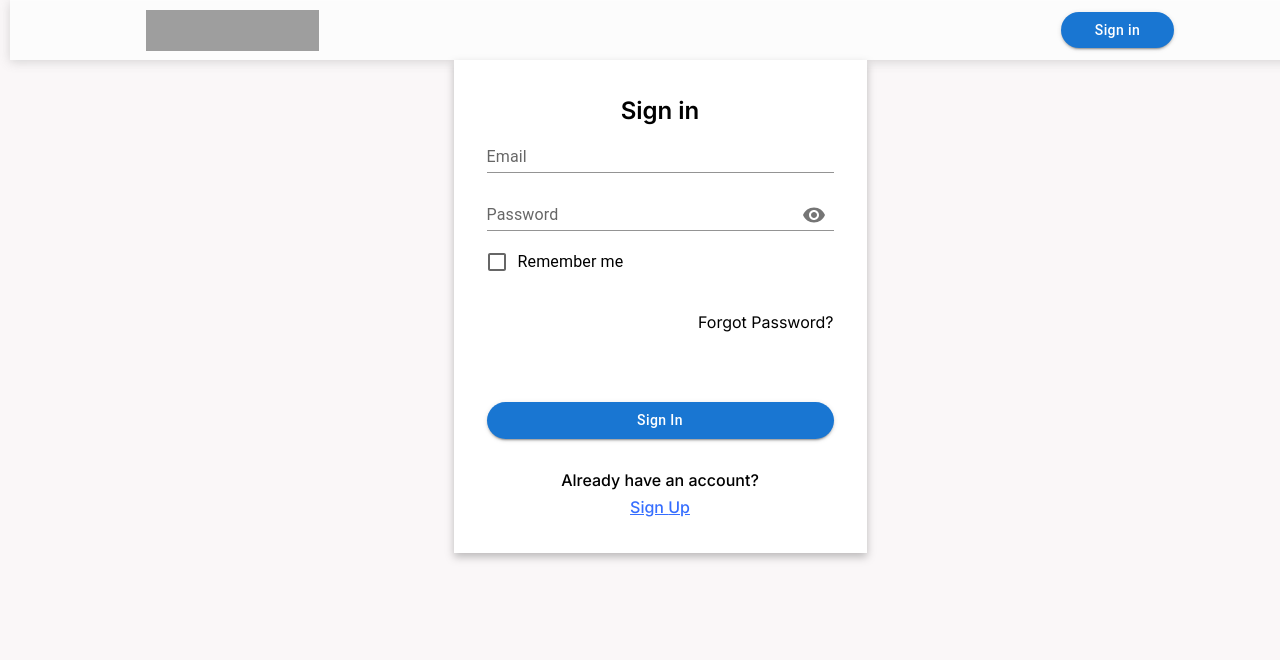
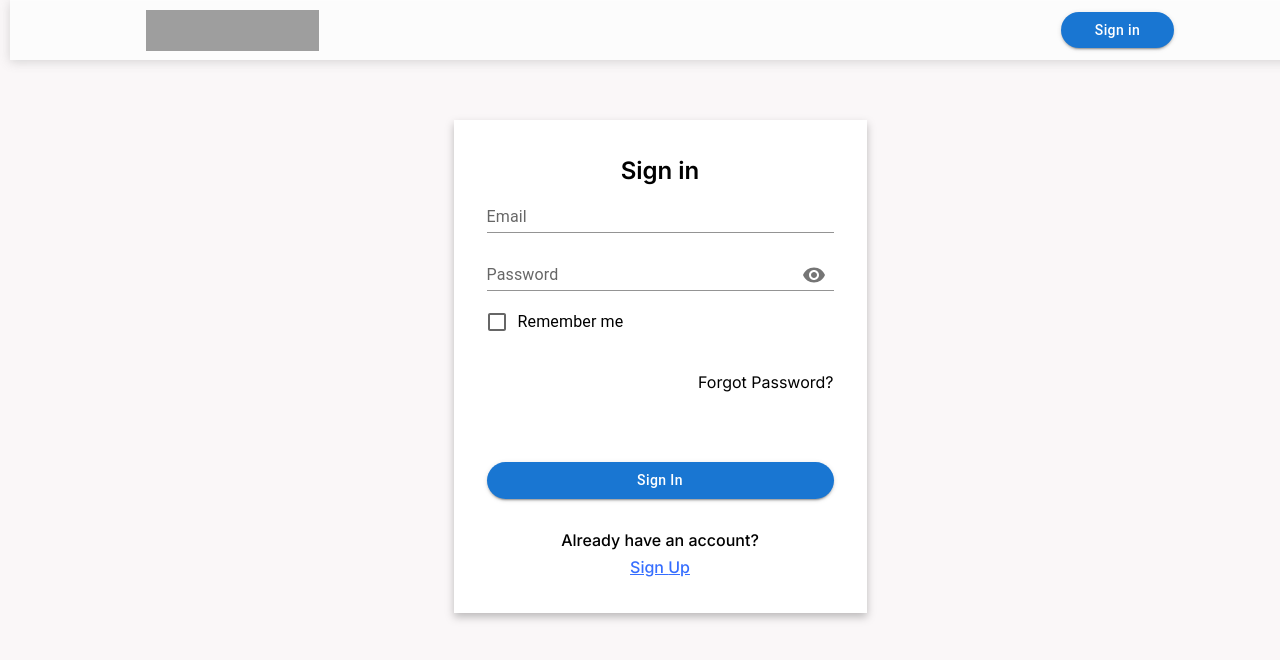
Before and after one commit to Nikmaunt/friday-cards, a React (Create React App) app: page /friday-cards/login in a window 1280 px wide. Shown: the top 660 px of the page. Built offline with nearby package versions, Linux system fonts and the light colour scheme; no server answers; grey boxes are pictures that could not be loaded.

Commit message:
fix: css changed

```diff
--- a/src/app/App.css
+++ b/src/app/App.css
@@ -3,3 +3,7 @@
   margin: 0 auto;
   padding: 0 10px;
 }
+
+.container {
+ margin-top: 60px;
+}
--- a/src/app/App.tsx
+++ b/src/app/App.tsx
@@ -36,7 +36,7 @@ const App = () => {
         <ErrorSnackbar />
         <Header />
         {status === "loading" && <LinearProgress sx={{ marginBottom: "40px" }} />}
-        <div>
+        <div className={'container'}>
           <Routes>
             <Route path={"/friday-cards/login"} element={<LoginRegistration />}></Route>
             <Route path={"/friday-cards/registration"} element={<LoginRegistration />}></Route>
```
